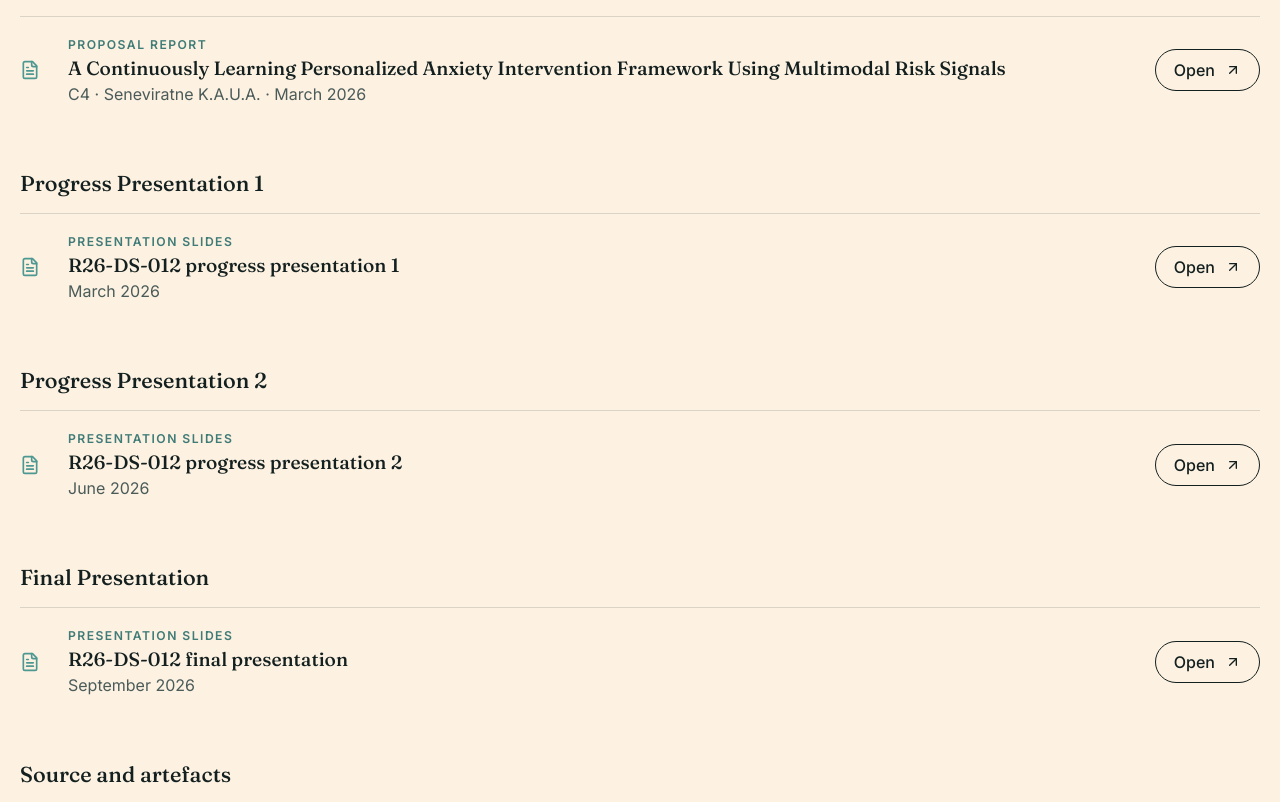
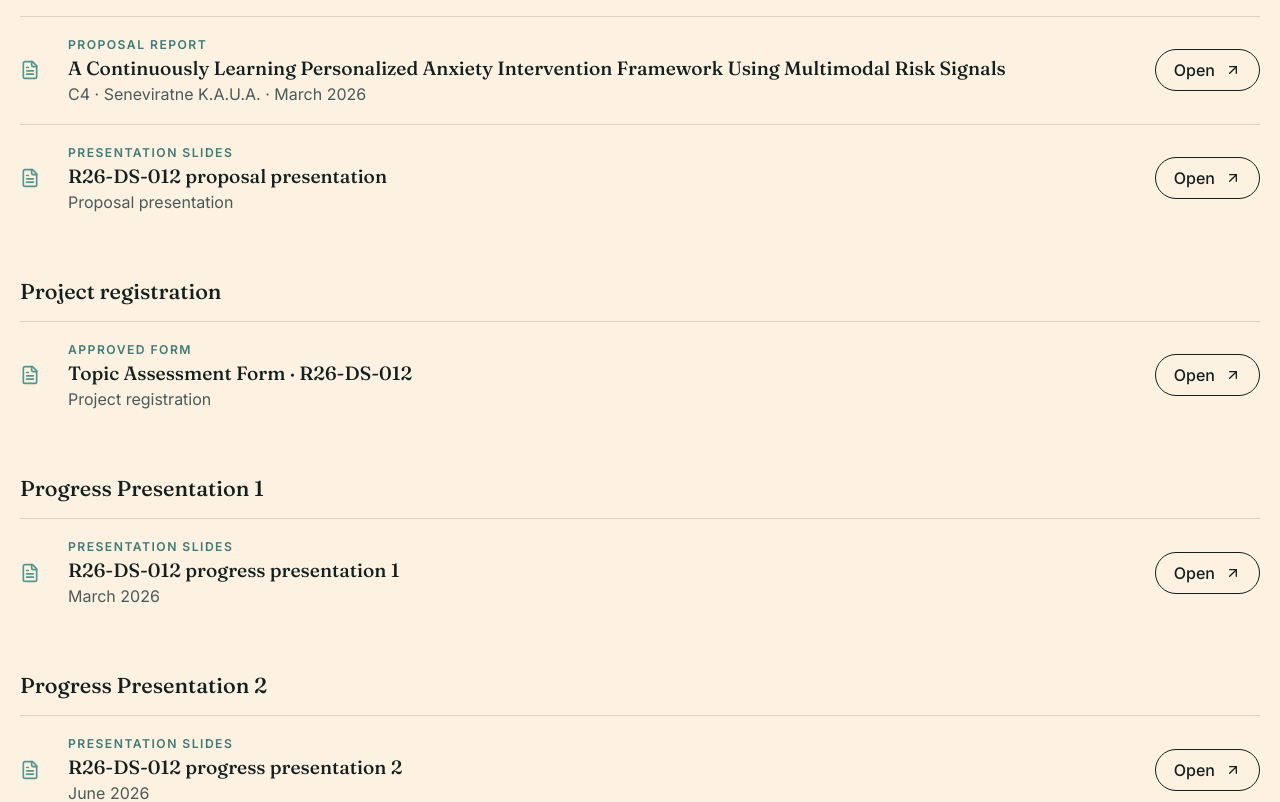
Before and after one commit to dulhara79/anxiety_research_website, a React (Vite) app in the folder research-website/: page /#/documents in a window 1280 px wide. Shown: the part 1280-2082 px from the top of the page. Built offline with nearby package versions, Linux system fonts and the light colour scheme.

Commit message:
Replace SharePoint document links with existing Drive files

```diff
--- a/research-website/src/data/documents.js
+++ b/research-website/src/data/documents.js
@@ -3,45 +3,35 @@
 
 import { components } from "./components.js";
 
+const driveFile = (id) => `https://drive.google.com/file/d/${id}/view`;
+const proposalPdf = {
+ C1: "1YMUy37Rg4co5sEGKX2eTDBJT4hJbrBN2",
+ C2: "1QIXzKF3jqaezolvh8-jrY03ZYKJDNaee",
+ C3: "1X35rkxxdf6gfhgKRdqVXt6EoNX80NY0d",
+ C4: "1YbCryp0gpOo79RnUZbWPb5vuY1_ClPUe",
+};
 export const documents = [
   ...components.map((component) => ({
-    group: "Project proposals",
-    type: "Proposal report",
+    group: "Project proposals", type: "Proposal report",
     title: component.proposalTitle,
     meta: `${component.id} · ${component.owner} · March 2026`,
-    url:
-      component.owner === "Sendanayake H.D."
-        ? "https://mysliit.sharepoint.com/sites/CDAPSubmissionCloud/2026RegCloud/Forms/AllItems.aspx?viewid=db9415e4%2Dec70%2D4c80%2Dac71%2Dbb61beebb336&id=%2Fsites%2FCDAPSubmissionCloud%2F2026RegCloud%2FR26%2DDS%2D012%2DStudents%2F1%2E%20Project%20Proposal%2FIndividual%20Reports%2FR26%2DDS%2D012%5FIT22107596%5FSendanayake%20H%20D%2Epdf&parent=%2Fsites%2FCDAPSubmissionCloud%2F2026RegCloud%2FR26%2DDS%2D012%2DStudents%2F1%2E%20Project%20Proposal%2FIndividual%20Reports"
-        : component.owner === "Seneviratne K.A.U.A."
-          ? "https://mysliit.sharepoint.com/sites/CDAPSubmissionCloud/2026RegCloud/Forms/AllItems.aspx?viewid=db9415e4%2Dec70%2D4c80%2Dac71%2Dbb61beebb336&id=%2Fsites%2FCDAPSubmissionCloud%2F2026RegCloud%2FR26%2DDS%2D012%2DStudents%2F1%2E%20Project%20Proposal%2FIndividual%20Reports%2FR26%2DDS%2D012%5FIT22093950%5FSeneviratne%20K%20A%20U%20A%2Epdf&parent=%2Fsites%2FCDAPSubmissionCloud%2F2026RegCloud%2FR26%2DDS%2D012%2DStudents%2F1%2E%20Project%20Proposal%2FIndividual%20Reports"
-          : component.owner === "Kaushalya I.G.D."
-            ? "https://mysliit.sharepoint.com/sites/CDAPSubmissionCloud/2026RegCloud/Forms/AllItems.aspx?viewid=db9415e4%2Dec70%2D4c80%2Dac71%2Dbb61beebb336&id=%2Fsites%2FCDAPSubmissionCloud%2F2026RegCloud%2FR26%2DDS%2D012%2DStudents%2F1%2E%20Project%20Proposal%2FIndividual%20Reports%2FR26%2DDS%2D012%5FIT22130648%5FKaushalya%20I%20G%20D%2Epdf&parent=%2Fsites%2FCDAPSubmissionCloud%2F2026RegCloud%2FR26%2DDS%2D012%2DStudents%2F1%2E%20Project%20Proposal%2FIndividual%20Reports"
-            : component.owner === "Layathma B.M.A.S."
-              ? "https://mysliit.sharepoint.com/:b:/s/CDAPSubmissionCloud/IQA4fMHw38dITIa0c2ui1f1xAf36Ajem9_lXL4Cm5_9YcV4?e=b6H0U2"
-              : null,
+    url: proposalPdf[component.id] ? driveFile(proposalPdf[component.id]) : null,
   })),
-  {
-    group: "Progress Presentation 1",
-    type: "Presentation slides",
-    title: "R26-DS-012 progress presentation 1",
-    meta: "March 2026",
-    url: "https://mysliit.sharepoint.com/:p:/r/sites/CDAPSubmissionCloud/_layouts/15/Doc.aspx?sourcedoc=%7B2BF82E73-41A4-4E6A-BE72-827E8C072C2B%7D&file=Progress%20Presentation%2001.pptx&action=edit&mobileredirect=true&wdwpf=doclib-t",
-  },
-  {
-    group: "Progress Presentation 2",
-    type: "Presentation slides",
-    title: "R26-DS-012 progress presentation 2",
-    meta: "June 2026",
-    url: "https://mysliit.sharepoint.com/:p:/r/sites/CDAPSubmissionCloud/_layouts/15/Doc.aspx?sourcedoc=%7BD69672E9-7435-4131-93E9-DA031A9A71DF%7D&file=R26-DS-012_PP2.pptx&action=edit&mobileredirect=true&wdwpf=doclib-t",
-  },
-
-  {
-    group: "Final Presentation",
-    type: "Presentation slides",
+  { group: "Project proposals", type: "Presentation slides",
+    title: "R26-DS-012 proposal presentation", meta: "Proposal presentation",
+    url: driveFile("1ApTHMyhwy_7qyqKdU8I2nJRCmJH1xrsz") },
+  { group: "Project registration", type: "Approved form",
+    title: "Topic Assessment Form · R26-DS-012", meta: "Project registration",
+    url: driveFile("1-Bdz4Qmgo4yoitX5S87QHpEKhIWpM-q1") },
+  { group: "Progress Presentation 1", type: "Presentation slides",
+    title: "R26-DS-012 progress presentation 1", meta: "March 2026",
+    url: driveFile("1d0QkKTgOnnZ8BQhqOKrd6PtT-kcIIXmw") },
+  { group: "Progress Presentation 2", type: "Presentation slides",
+    title: "R26-DS-012 progress presentation 2", meta: "June 2026",
+    url: driveFile("1JXDryh9IUuU4EOtHUDQ9rJEmxSJaDY_v") },
+  { group: "Final Presentation", type: "Presentation slides",
     title: "R26-DS-012 final presentation",
-    meta: "September 2026",
-    url: "https://mysliit.sharepoint.com/sites/CDAPSubmissionCloud/2026RegCloud/Forms/AllItems.aspx?id=%2Fsites%2FCDAPSubmissionCloud%2F2026RegCloud%2FR26%2DDS%2D012%2DStudents%2F5%2E%20Final%20Report%20%26%20Presentation%2FFinal%20Presentation%20PPT&viewid=db9415e4%2Dec70%2D4c80%2Dac71%2Dbb61beebb336",
-  },
+    meta: "September 2026 · Not published in Drive yet", url: null },
   {
     group: "Source and artefacts",
     type: "Diagram",
```
